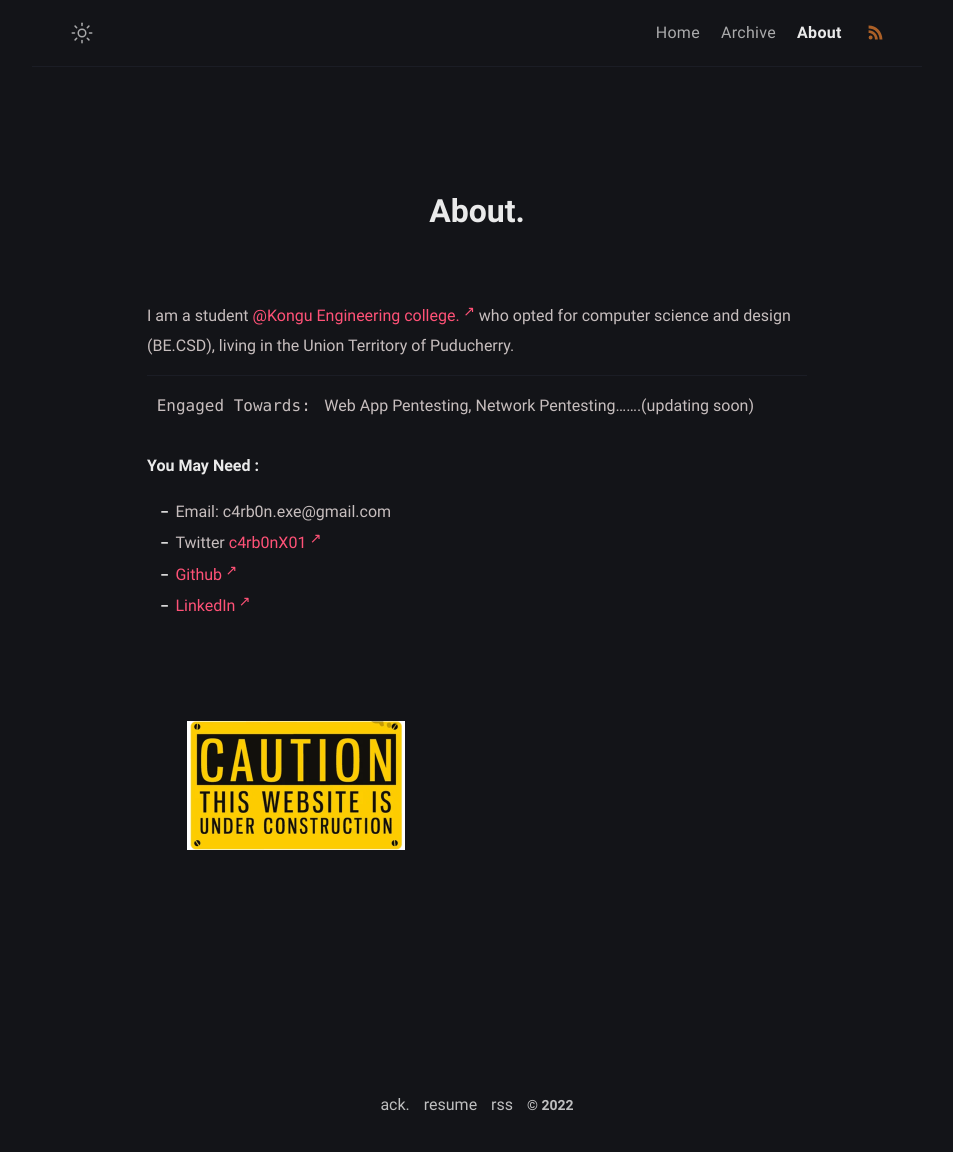
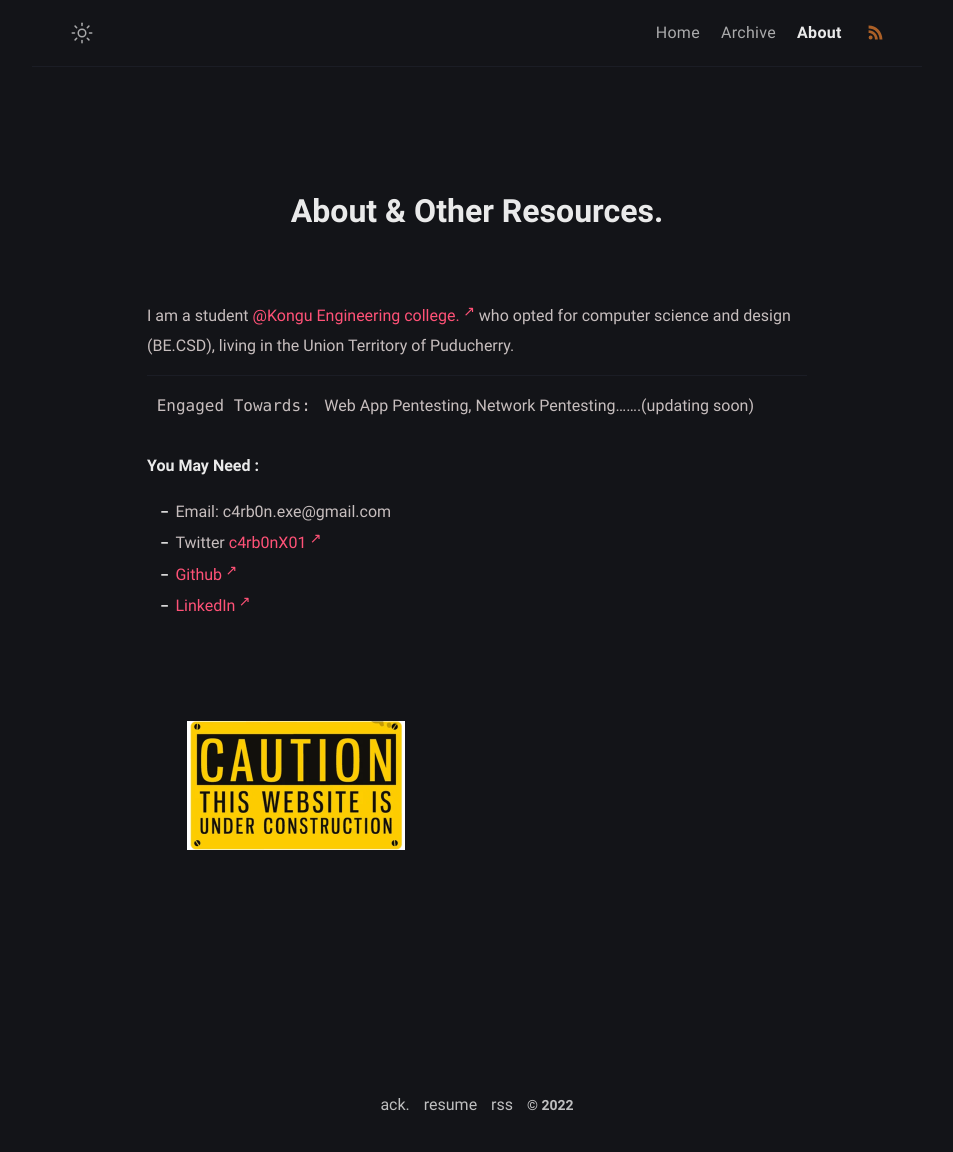
Before and after one commit to c4rb0nX01/c4rb0n.github.io, a Jekyll site: the page built from about.md, in a window 1280 px wide. Shown: the whole page, without its empty margins (163-1116 px from the left). Built offline with Jekyll 4.4.1, drawn with Linux system fonts in a browser that asks for light colours; part of the change alters nothing that is shown.

Commit message:
Update about.md

```diff
--- a/about.md
+++ b/about.md
@@ -1,8 +1,8 @@
 ---
-title: About
+title: About & Other Resources
 permalink: /about/
 layout: page
-excerpt: Hello peeps, I'm student of computer science from Banyuwangi, living in Jogjakarta. This blog for documentation about my programming journey, running on jekyll, hosting on netlify and using my own simple theme.
+excerpt: I am a student <a href="https://kongu.ac.in/" target="_blank" rel="noopener">@Kongu Engineering college.</a> who opted for computer science and design (BE.CSD), living in the Union Territory of Puducherry.
 comments: false
 ---
 
```
